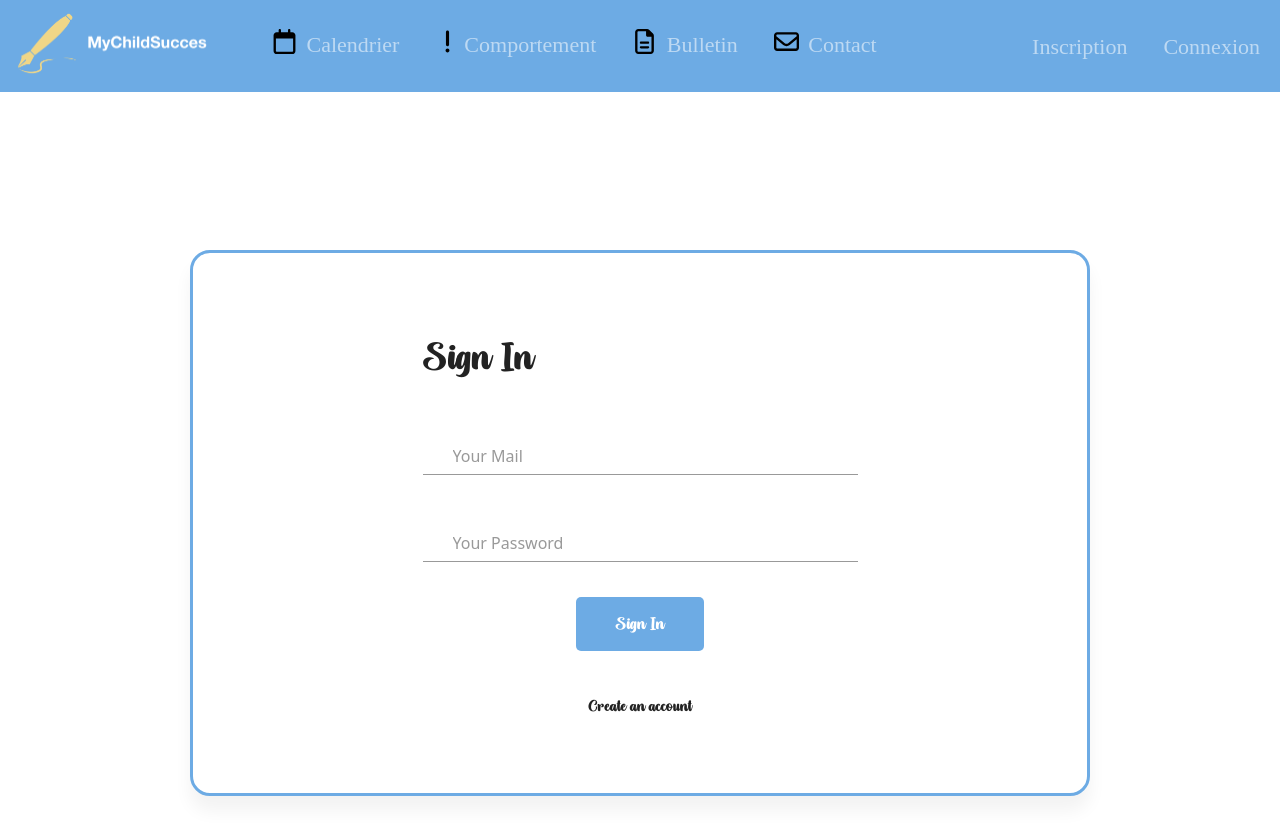
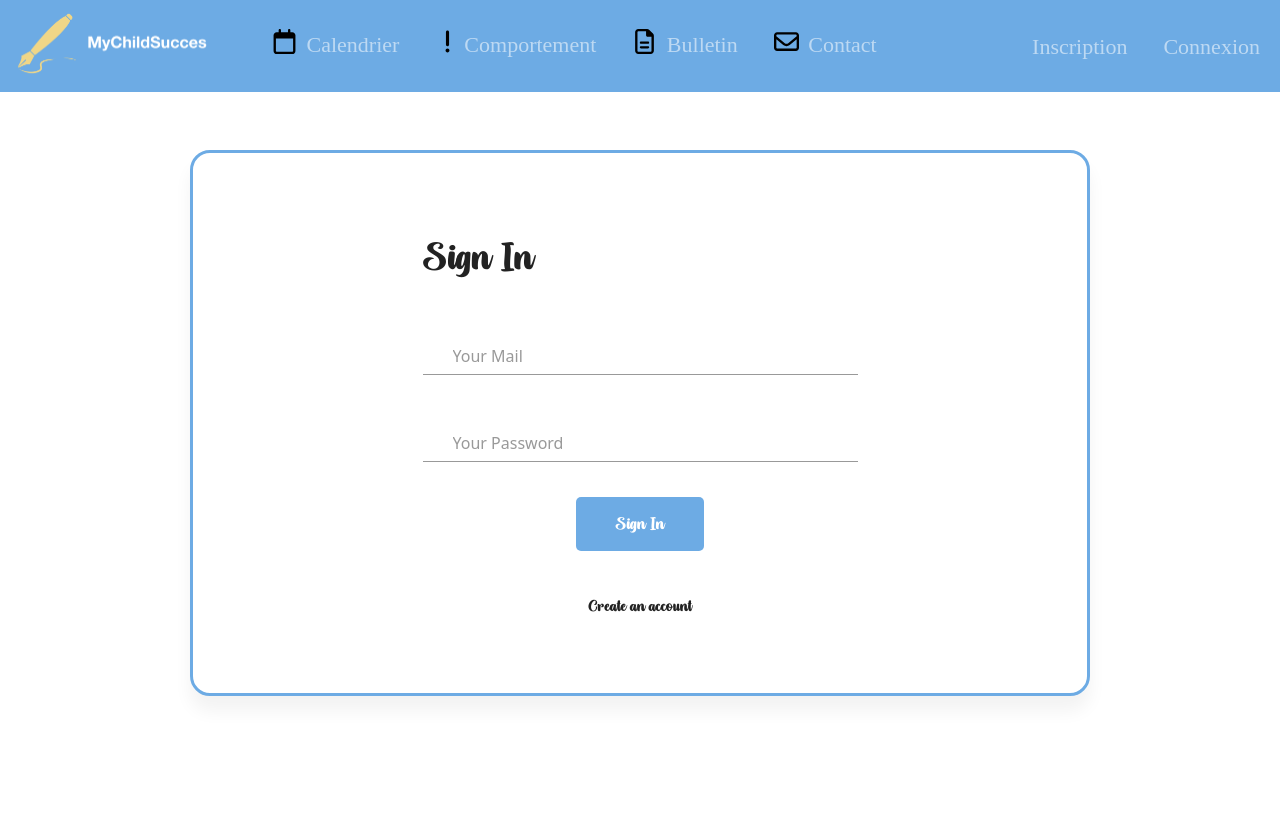
Before and after one commit to edouardmais1/AppSuiviScolaire, a Vue app in the folder frontend/: page /connexion in a window 1280 px wide. Shown: the top 834 px of the page. Built offline with nearby package versions, Linux system fonts and the light colour scheme.

Commit message:
MAJ frontend

```diff
--- a/frontend/src/components/ConnexionPage.vue
+++ b/frontend/src/components/ConnexionPage.vue
@@ -156,7 +156,7 @@ label {
 }
 
 .connexion{
-    margin-top: 150px;
+    margin-top: 50px;
     padding-top: 100px;
     margin-bottom: 150px;
 }
--- a/frontend/src/components/InscriptionPage.vue
+++ b/frontend/src/components/InscriptionPage.vue
@@ -213,7 +213,7 @@ label {
 }
 
 .inscription{
-    margin-top:100px;
+    margin-top: 100px;
     padding-top: 40px;
     margin-bottom: 150px;
 }
--- a/frontend/src/components/NavBar.vue
+++ b/frontend/src/components/NavBar.vue
@@ -58,6 +58,10 @@
 
 }
 
+.nav{
+  background-color: #6dabe4;
+}
+
 @font-face {
   font-family: 'magical_holidayregular';
   src: url('../../public/fonts/MagicalHollyday/magical_holiday-webfont.woff2') format('woff2'),
@@ -74,7 +78,7 @@
 }
 
 .my-primary {
-  background-color: #004C99;
+  background-color: #6dabe4;
 }
 
 .nav-link {
```
Also changed, not shown: 2 other files (tests, documents, lock files or other folders).
